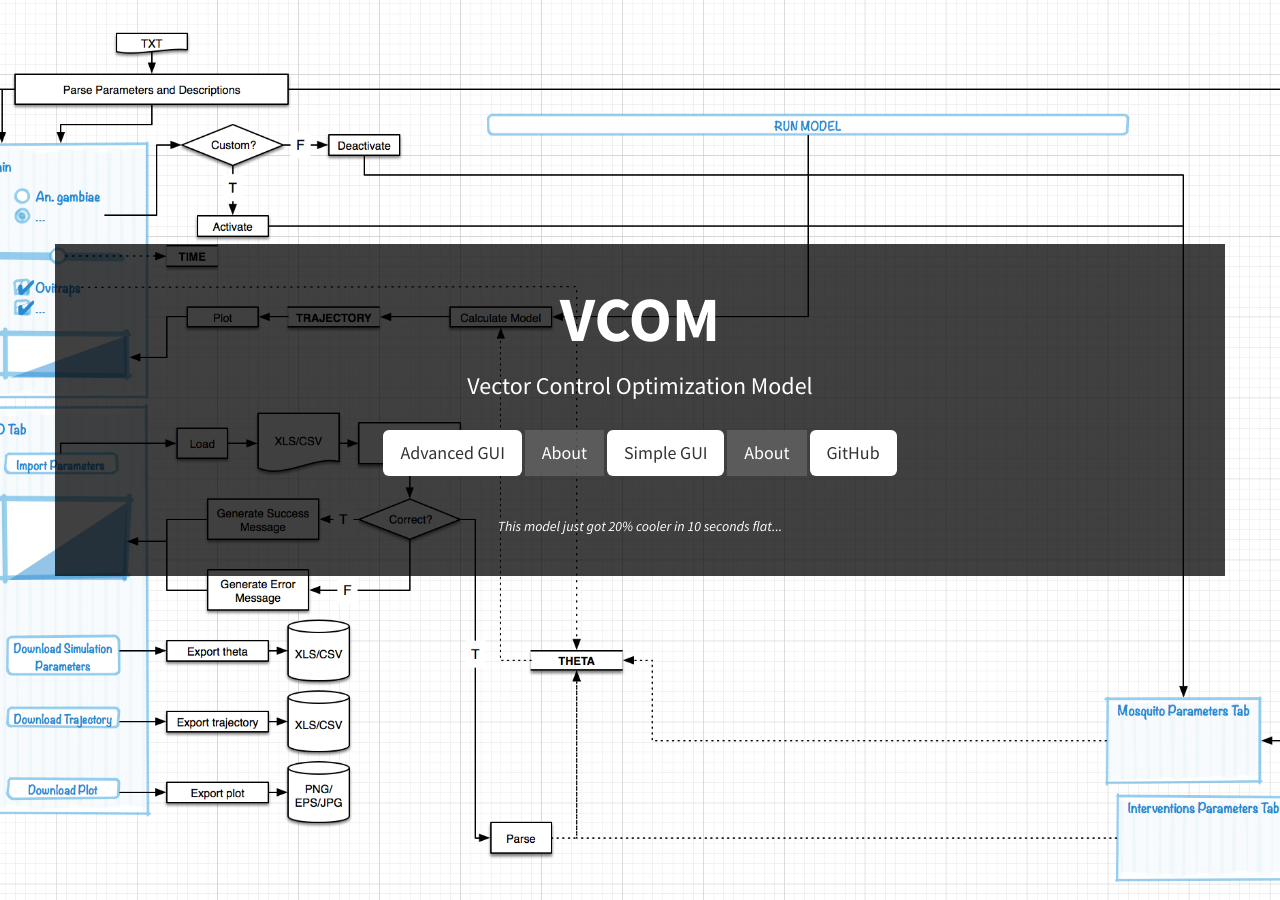
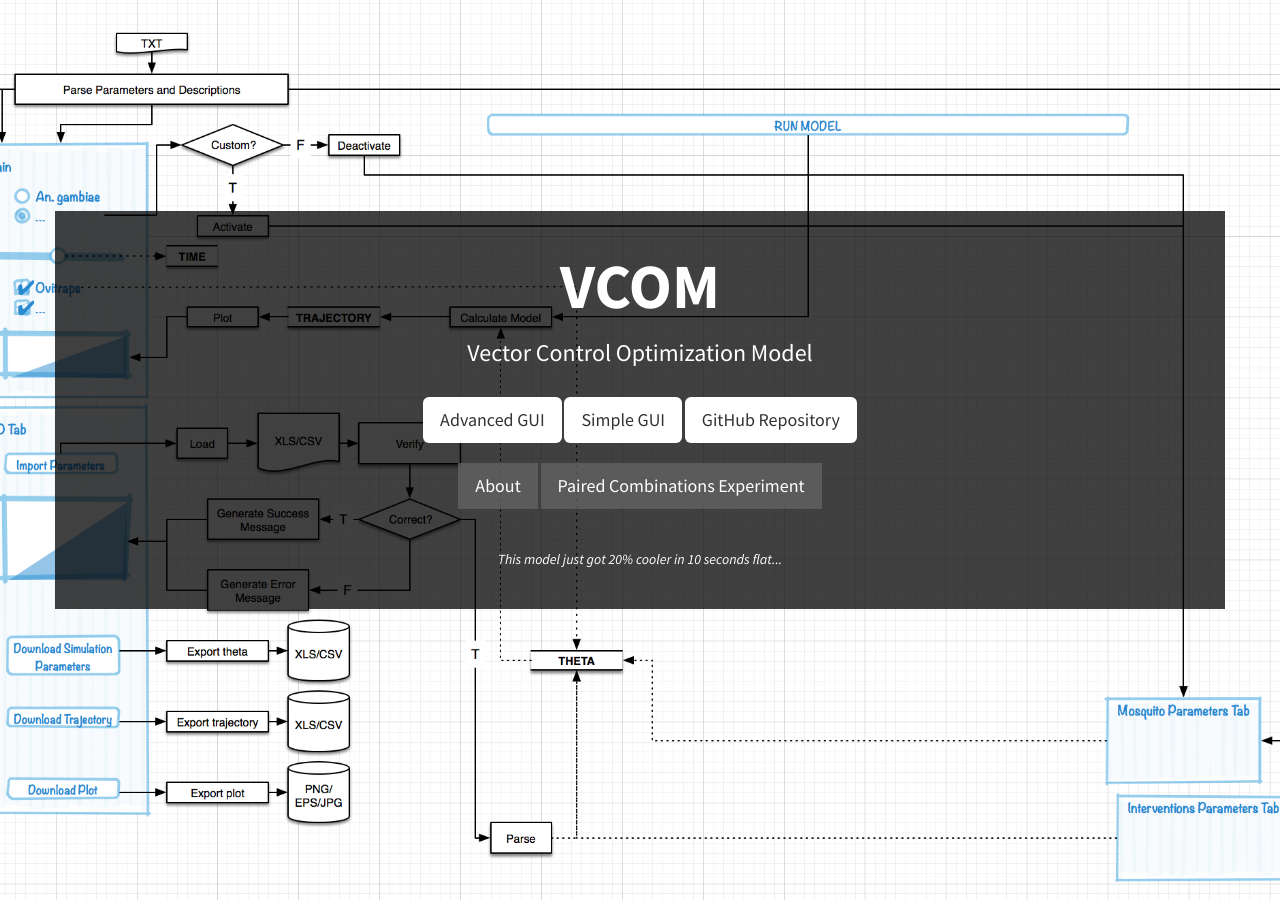
Before and after one commit to skiware/VCOM, a Jekyll site: the page built from index.html, in a window 1280 px wide and 900 px high. Built offline with Jekyll 4.4.1, drawn with Linux system fonts in a browser that asks for light colours; some of the changed text lies outside the part shown.

Commit message:
Adding Sean's table link

```diff
--- a/_includes/header.html
+++ b/_includes/header.html
@@ -7,10 +7,10 @@
             <h3>Vector Control Optimization Model</h3>
             <br>
             <a href="https://chipdelmal.shinyapps.io/AnotherSunnyDay/" class="btn btn-light btn-lg">Advanced GUI</a>
+            <a href="https://chipdelmal.shinyapps.io/SkyBlueSky/" class="btn btn-light btn-lg">Simple GUI</a>
+            <a href="https://github.com/Chipdelmal/VCOM" class="btn btn-light btn-lg">GitHub Repository</a><br><br>
             <a href="#services" class="btn btn-gray btn-lg">About</a>
-            <a href="https://chipdelmal.shinyapps.io/SkyBlueSky/" class="btn btn-light btn-lg">Simple GUI</a>
-            <a href="#services" class="btn btn-gray btn-lg">About</a>
-            <a href="https://github.com/Chipdelmal/VCOM" class="btn btn-light btn-lg">GitHub</a>
+            <a href="#portfolio" class="btn btn-gray btn-lg">Paired Combinations Experiment</a>
             <br><br><br>
             <i>This model just got 20% cooler in 10 seconds flat...</i>
             <br><br><br>
--- a/_includes/portfolio.html
+++ b/_includes/portfolio.html
@@ -2,42 +2,11 @@
   <div class="container">
     <div class="row">
       <div class="col-lg-10 col-lg-offset-1 text-center">
-        <h2>Our Work</h2>
-        <hr class="small">
-        <div class="row">
-          <div class="col-md-6">
-            <div class="portfolio-item">
-              <a href="#">
-                <img class="img-portfolio img-responsive" src="img/portfolio-1.jpg">
-              </a>
-            </div>
-          </div>
-          <div class="col-md-6">
-            <div class="portfolio-item">
-              <a href="#">
-                <img class="img-portfolio img-responsive" src="img/portfolio-2.jpg">
-              </a>
-            </div>
-          </div>
-          <div class="col-md-6">
-            <div class="portfolio-item">
-              <a href="#">
-                <img class="img-portfolio img-responsive" src="img/portfolio-3.jpg">
-              </a>
-            </div>
-          </div>
-          <div class="col-md-6">
-            <div class="portfolio-item">
-              <a href="#">
-                <img class="img-portfolio img-responsive" src="img/portfolio-4.jpg">
-              </a>
-            </div>
-          </div>
-        </div>
-        <!-- /.row (nested) -->
-        <a href="#" class="btn btn-dark">View More Items</a>
+        <h2>Paired Combination Analysis Exploration</h2>
+        <a href="http://rpubs.com/slwu89/203111">
+            <img class="img-portfolio img-responsive" src="img/table.png">
+        </a>
       </div>
-      <!-- /.col-lg-10 -->
     </div>
     <!-- /.row -->
   </div>
--- a/_layouts/front.html
+++ b/_layouts/front.html
@@ -3,6 +3,7 @@
   {% include head.html %}
 <body>
   {% include header.html %}
+  {% include portfolio.html %}
   {% include services.html %}
   {% include about.html %}
   {% include footer.html %}
```
Also changed, not shown: img/table.png (added), 3 other files.
